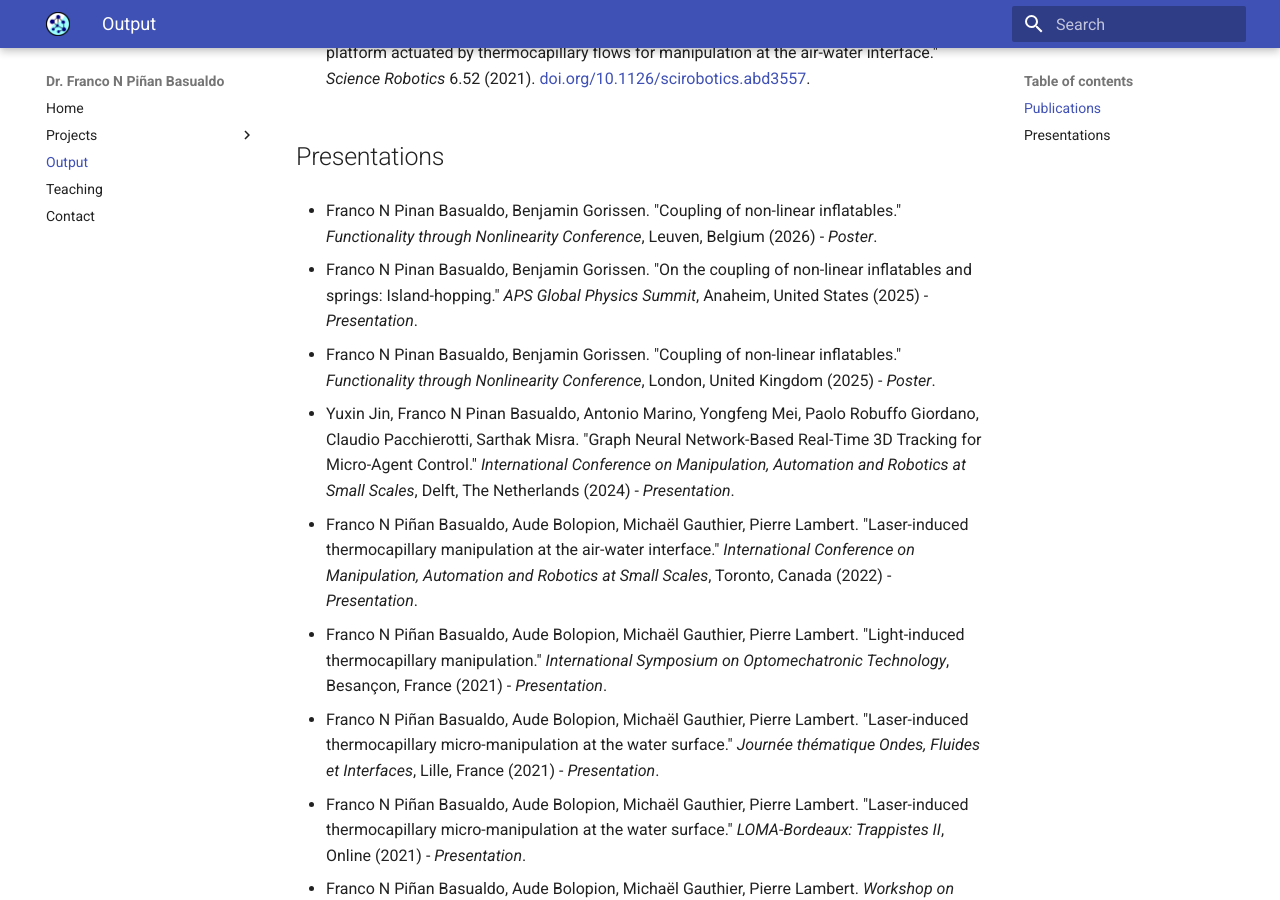
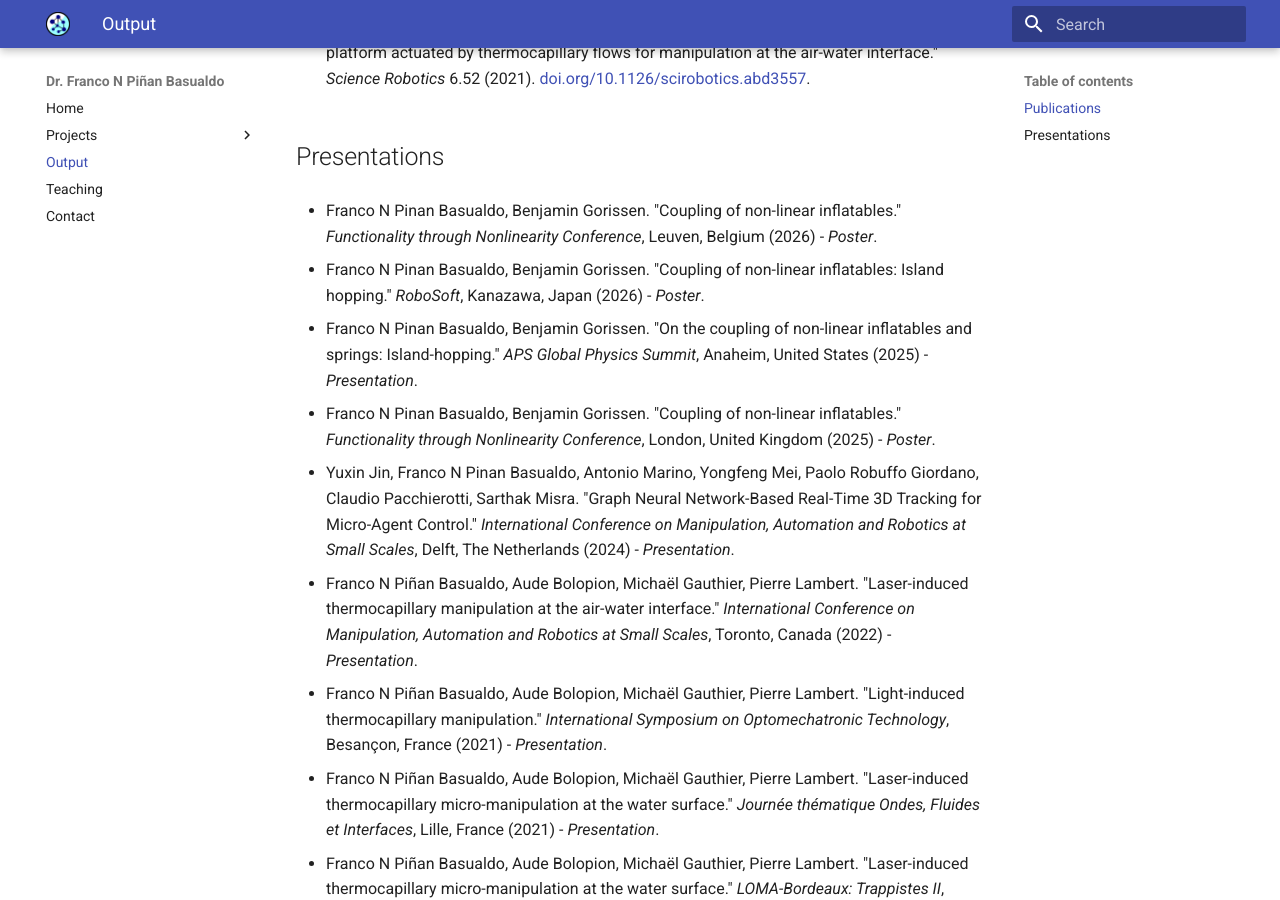
Before and after one commit to Francopb/Francopb.github.io, an MkDocs documentation site: the page built from docs/output/index.md, in a window 1280 px wide and 900 px high, scrolled down 1488 px. Built offline with MkDocs 1.6.1 and Material for MkDocs 9.7.7, drawn with Linux system fonts in a browser that asks for light colours.

Commit message:
added robosoft

```diff
--- a/docs/output/index.md
+++ b/docs/output/index.md
@@ -37,6 +37,8 @@
 
 - Franco N Pinan Basualdo, Benjamin Gorissen.  "Coupling of non-linear inflatables." *Functionality through Nonlinearity Conference*, Leuven, Belgium (2026) - _Poster_.
 
+- Franco N Pinan Basualdo, Benjamin Gorissen.  "Coupling of non-linear inflatables: Island hopping." *RoboSoft*, Kanazawa, Japan (2026) - _Poster_.
+
 - Franco N Pinan Basualdo, Benjamin Gorissen.  "On the coupling of non-linear inflatables and springs: Island-hopping." *APS Global Physics Summit*, Anaheim, United States (2025) - _Presentation_.
 
 - Franco N Pinan Basualdo, Benjamin Gorissen.  "Coupling of non-linear inflatables." *Functionality through Nonlinearity Conference*, London, United Kingdom (2025) - _Poster_.
```
Also changed, not shown: docs/projects/softrob.md (+2 -0 lines), 1 other file.
